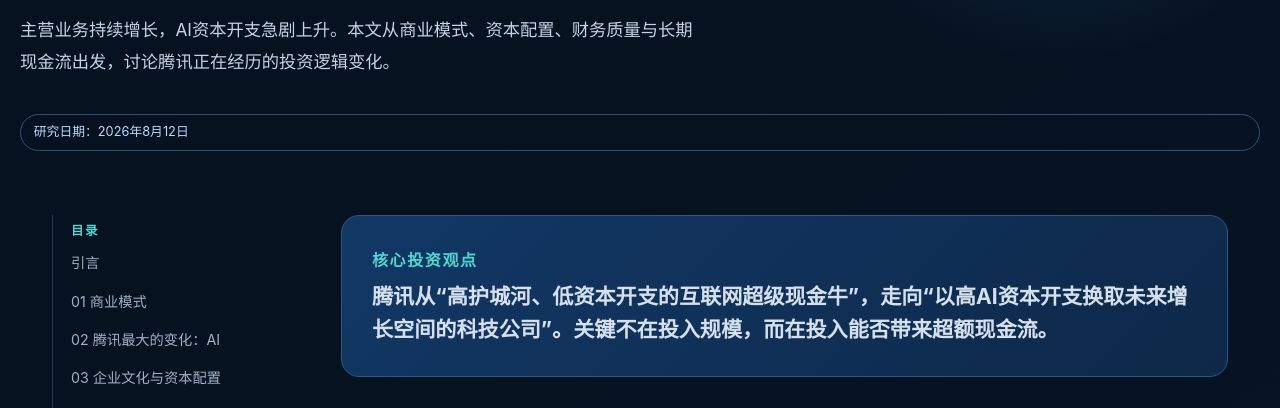
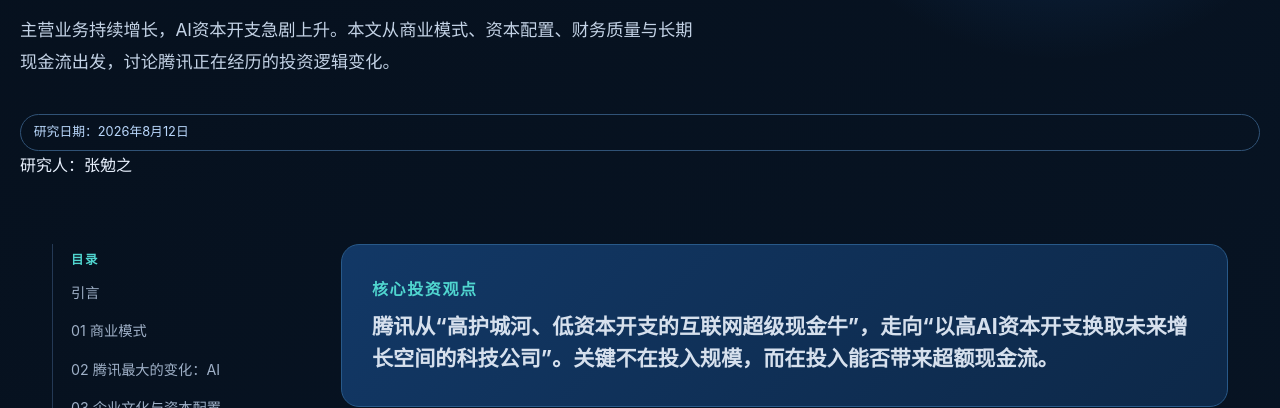
Before and after one commit to wupokemen/2026-Interim-Report-Analysis, a plain HTML site: page index.html in a window 1280 px wide. Shown: the part 385-793 px from the top of the page. Drawn offline with Linux system fonts and the light colour scheme.

Commit message:
Update index.html

```diff
--- a/index.html
+++ b/index.html
@@ -14,7 +14,7 @@
     <div class="eyebrow">INVESTMENT RESEARCH · 00700.HK</div>
     <h1>腾讯2026年中报：<br>AI烧掉了现金，但腾讯还是一家好公司吗？</h1>
     <p>主营业务持续增长，AI资本开支急剧上升。本文从商业模式、资本配置、财务质量与长期现金流出发，讨论腾讯正在经历的投资逻辑变化。</p>
-    <span class="tag">研究日期：2026年8月12日</span>
+    <span class="tag">研究日期：2026年8月12日</span>研究人：张勉之</span>
   </header>
   <main class="shell layout">
     <nav class="toc" aria-label="文章目录"><strong>目录</strong><a href="#intro">引言</a><a href="#business">01 商业模式</a><a href="#ai">02 腾讯最大的变化：AI</a><a href="#capital">03 企业文化与资本配置</a><a href="#finance">04 财务状况分析</a><a href="#cashflow">05 还是一家现金牛吗？</a><a href="#moat">06 最大的护城河</a><a href="#valuation">07 增长预估与估值</a><a href="#conclusion">08 结论</a></nav>
```
